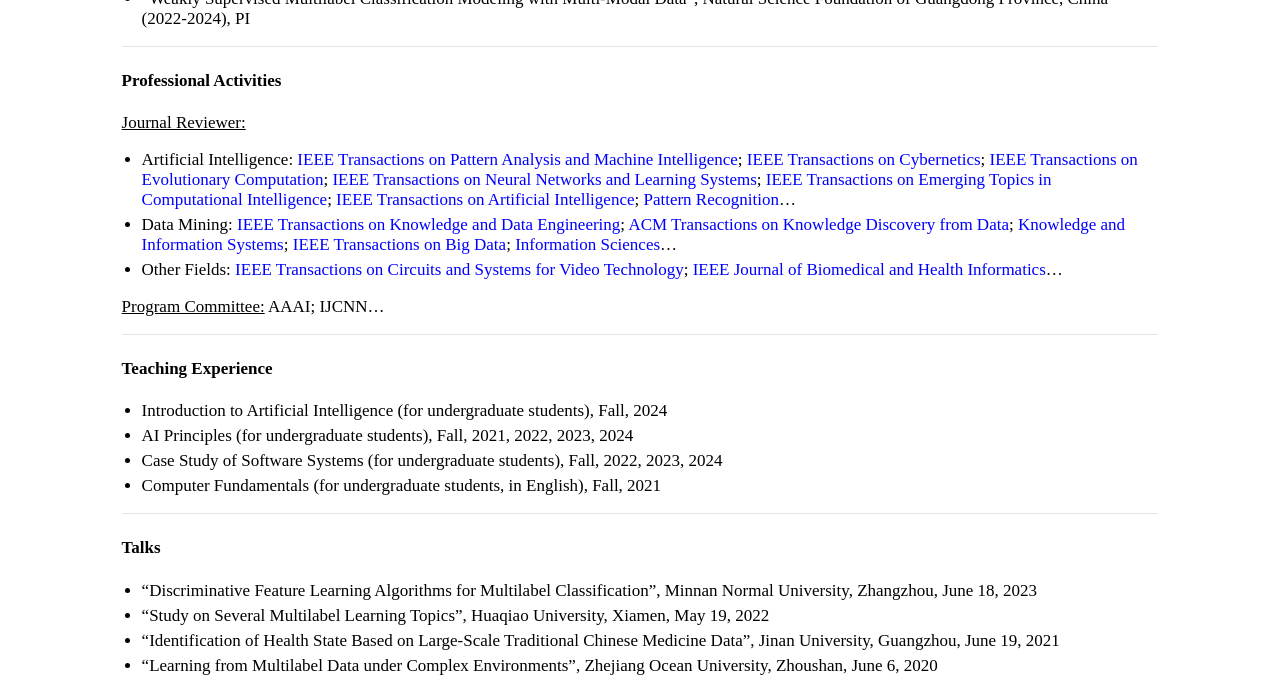
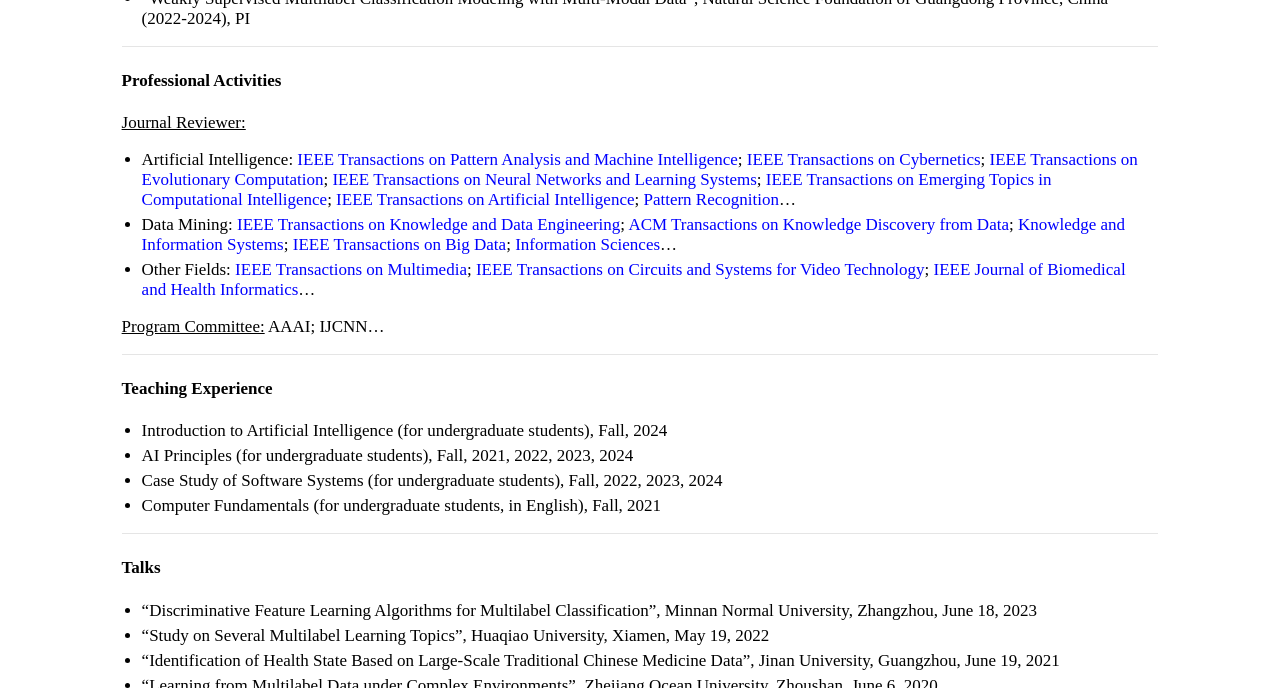
Before and after one commit to jiazhang-ml/jiazhang-ml.github.io, a Jekyll site: the page built from index.md, in a window 1280 px wide and 900 px high, scrolled down 1195 px, cut to the strip 0-688 px from the top of the window. Built offline with Jekyll 4.4.1, drawn with Linux system fonts in a browser that asks for light colours.

Commit message:
Update index.md

```diff
--- a/index.md
+++ b/index.md
@@ -49,7 +49,7 @@ layout: default
 <u>Journal Reviewer:</u>
 * Artificial Intelligence: [IEEE Transactions on Pattern Analysis and Machine Intelligence](https://mc.manuscriptcentral.com/tpami-cs); [IEEE Transactions on Cybernetics](https://mc.manuscriptcentral.com/cyb-ieee); [IEEE Transactions on Evolutionary Computation](https://mc.manuscriptcentral.com/tevc-ieee); [IEEE Transactions on Neural Networks and Learning Systems](https://mc.manuscriptcentral.com/tnnls); [IEEE Transactions on Emerging Topics in Computational Intelligence](https://mc.manuscriptcentral.com/tetci-ieee); [IEEE Transactions on Artificial Intelligence](https://mc.manuscriptcentral.com/tai-ieee); [Pattern Recognition](https://www.sciencedirect.com/journal/pattern-recognition)...
 * Data Mining: [IEEE Transactions on Knowledge and Data Engineering](https://mc.manuscriptcentral.com/tkde-cs); [ACM Transactions on Knowledge Discovery from Data](https://mc.manuscriptcentral.com/tkdd); [Knowledge and Information Systems](https://www.springer.com/journal/10115); [IEEE Transactions on Big Data](https://mc.manuscriptcentral.com/tbd-cs); [Information Sciences](https://www.sciencedirect.com/journal/information-sciences)...
-* Other Fields: [IEEE Transactions on Circuits and Systems for Video Technology](https://mc.manuscriptcentral.com/tcsvt); [IEEE Journal of Biomedical and Health Informatics](https://mc.manuscriptcentral.com/jbhi-embs)...
+* Other Fields: [IEEE Transactions on Multimedia](https://mc.manuscriptcentral.com/tmm-ieee); [IEEE Transactions on Circuits and Systems for Video Technology](https://mc.manuscriptcentral.com/tcsvt); [IEEE Journal of Biomedical and Health Informatics](https://mc.manuscriptcentral.com/jbhi-embs)...
 
 <u>Program Committee:</u> AAAI; IJCNN...
 
```
